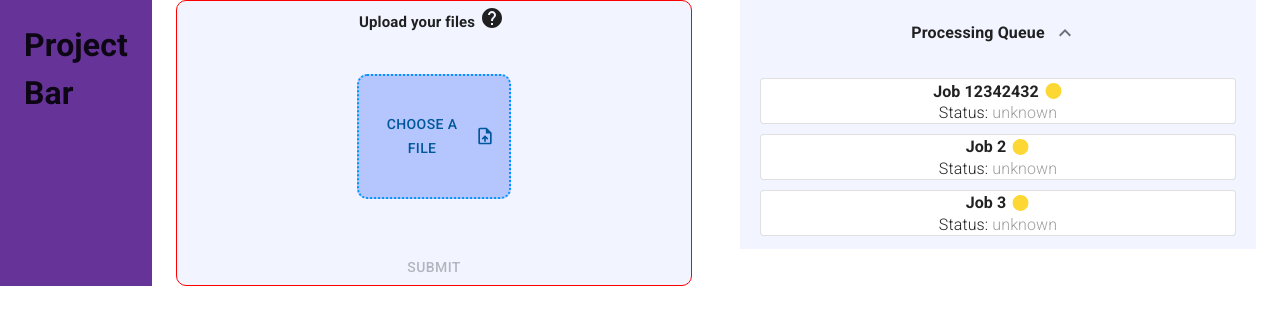
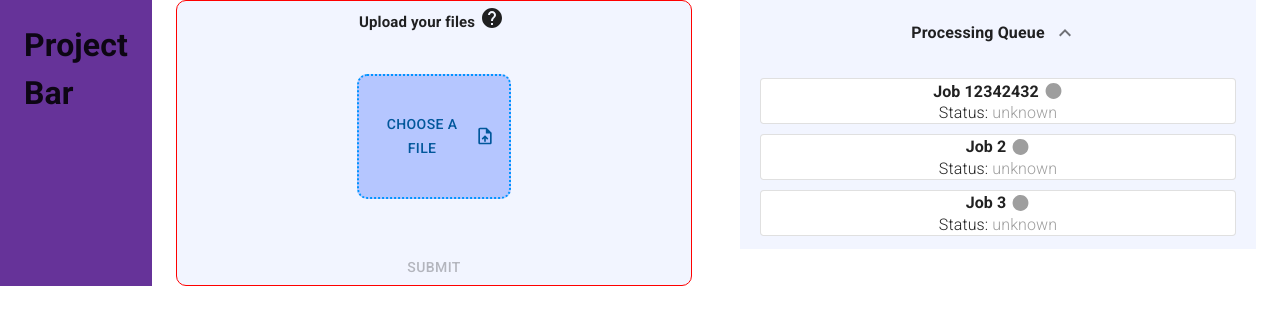
Before and after one commit to jst-seminar-rostlab-tum/genomics.ai, a React (Create React App) app: page / in a window 1280 px wide. Shown: the top 324 px of the page. Built offline with nearby package versions, Linux system fonts and the light colour scheme.

Commit message:
added logic to update color of component

```diff
--- a/src/components/Dashboard/StatusQueue/StatusCard/StatusCard.jsx
+++ b/src/components/Dashboard/StatusQueue/StatusCard/StatusCard.jsx
@@ -66,7 +66,7 @@ function StatusCard({ id }) {
           >
             {`Job ${id}`}
           </Typography>
-          <CircleIcon sx={{ color: testStatusColor, paddingLeft: '5px' }} />
+          <CircleIcon sx={{ color: statusColor[response.status], paddingLeft: '5px' }} />
         </div>
         <Typography variant="h4" sx={{ fontWeight: 'light', fontSize: '16px' }}>
           Status:
```
